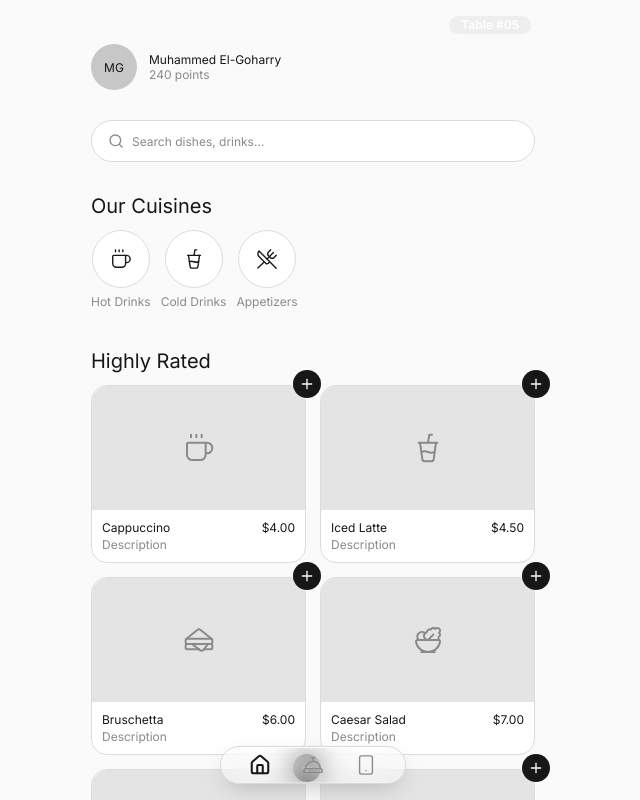
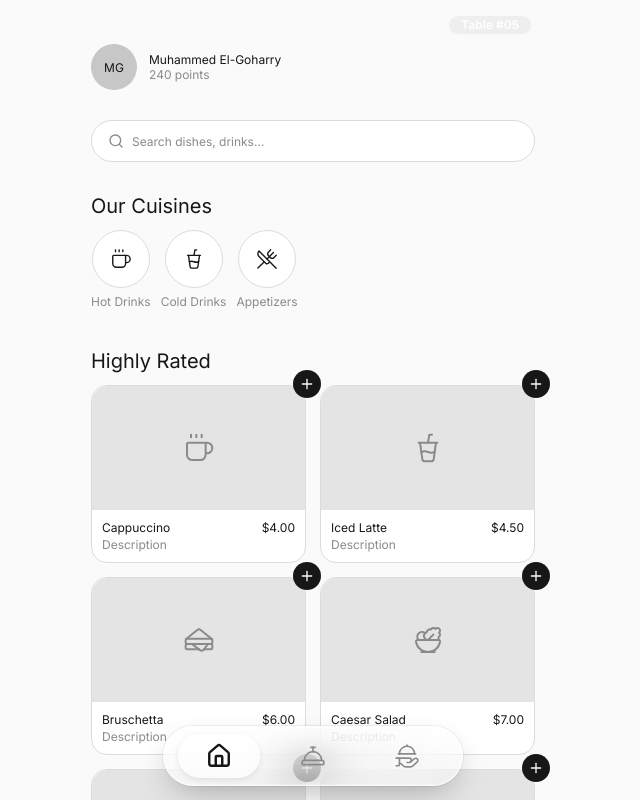
Before and after one commit to yusuftawfik/QR-Demo, a Next.js app: page / in a window 1280 px wide. Shown: the top 800 px of the page, without its empty margins (327-967 px from the left). Built offline with nearby package versions, Linux system fonts and the light colour scheme.

Commit message:
navbar changes

```diff
--- a/app/globals.css
+++ b/app/globals.css
@@ -84,7 +84,7 @@ a { color: inherit; }
 .stepper b { font-size: 12px; min-width: 12px; text-align: center; }
 .stepper-overlay { position: absolute; top: -16px; right: -16px; }
 
-.cart-bar { position: sticky; bottom: calc(70px + env(safe-area-inset-bottom, 0px)); margin-top: 20px; background: var(--ink); color: var(--bg); border-radius: 20px; padding: 14px 18px; display: flex; justify-content: space-between; align-items: center; text-decoration: none; font-weight: 400; font-size: 12px; box-shadow: 0 14px 28px -12px rgba(0,0,0,.35); transition: transform .15s ease; }
+.cart-bar { position: sticky; bottom: calc(96px + env(safe-area-inset-bottom, 0px)); margin-top: 20px; background: var(--ink); color: var(--bg); border-radius: 20px; padding: 14px 18px; display: flex; justify-content: space-between; align-items: center; text-decoration: none; font-weight: 400; font-size: 12px; box-shadow: 0 14px 28px -12px rgba(0,0,0,.35); transition: transform .15s ease; }
 .cart-bar:active { transform: scale(.97); }
 
 /* Floating glass pill (Figma Frames 87/88/89: 186x38, 24px radius, 1px
@@ -95,32 +95,40 @@ a { color: inherit; }
 .bottomnav {
   position: fixed;
   left: 50%;
-  bottom: calc(16px + env(safe-area-inset-bottom, 0px));
+  bottom: calc(14px + env(safe-area-inset-bottom, 0px));
   transform: translateX(-50%);
   z-index: 50;
   display: flex;
   align-items: center;
-  justify-content: space-between;
-  gap: 12px;
-  width: 186px;
-  height: 38px;
-  padding: 0 18px;
-  border: 1px solid #d9d9d9;
-  border-radius: 24px;
-  background: rgba(255, 255, 255, 0.35);
-  -webkit-backdrop-filter: blur(14px) saturate(160%);
-  backdrop-filter: blur(14px) saturate(160%);
+  justify-content: space-around;
+  /* Sized up from the Figma 186x38 so the tap targets are thumb-friendly on
+     phones; the width shrinks to fit narrow screens and caps on wider ones. */
+  width: min(300px, calc(100vw - 40px));
+  height: 60px;
+  padding: 0 8px;
+  border: 1px solid rgba(255, 255, 255, 0.65);
+  border-radius: var(--r-pill);
+  background: linear-gradient(135deg, rgba(255, 255, 255, 0.55) 0%, rgba(255, 255, 255, 0.18) 100%);
+  -webkit-backdrop-filter: blur(24px) saturate(180%);
+  backdrop-filter: blur(24px) saturate(180%);
   box-shadow:
-    inset 0 1px 0 rgba(255, 255, 255, 0.85),
-    inset 0 -1px 0 rgba(255, 255, 255, 0.25),
-    0 8px 24px -8px rgba(0, 0, 0, 0.25);
+    0 0 0 1px rgba(0, 0, 0, 0.06), /* hairline outer edge so the glass reads on a light page */
+    inset 0 1px 1px rgba(255, 255, 255, 0.9),
+    inset 0 -1px 1px rgba(255, 255, 255, 0.3),
+    inset 0 0 18px rgba(255, 255, 255, 0.25),
+    0 12px 32px -10px rgba(0, 0, 0, 0.3);
 }
-.navlink { background: none; border: none; text-decoration: none; display: flex; align-items: center; justify-content: center; width: 42px; height: 31px; color: var(--ink-soft); position: relative; transition: color .15s ease, transform .15s ease; outline: none; -webkit-tap-highlight-color: transparent; }
+/* Specular sheen across the top half of the pill. */
+.bottomnav::before { content: ''; position: absolute; inset: 0; border-radius: inherit; background: linear-gradient(180deg, rgba(255, 255, 255, 0.5) 0%, rgba(255, 255, 255, 0) 50%); pointer-events: none; }
+.navlink { flex: 1; min-width: 48px; height: 100%; background: none; border: none; text-decoration: none; display: flex; align-items: center; justify-content: center; color: var(--ink-soft); position: relative; isolation: isolate; transition: color .15s ease, transform .15s ease; outline: none; -webkit-tap-highlight-color: transparent; }
 .navlink:focus,
 .navlink:focus-visible { outline: none; box-shadow: none; }
 .navlink:active { transform: scale(.9); }
 .navlink.active { color: var(--ink); }
-.badge { position: absolute; top: -4px; right: -2px; background: var(--ink); color: var(--bg); font-size: 9px; font-weight: 400; border-radius: 10px; min-width: 15px; height: 15px; display: flex; align-items: center; justify-content: center; padding: 0 3px; }
+/* Active tab sits on its own little frosted chip. */
+.navlink::before { content: ''; position: absolute; inset: 7px 6px; z-index: -1; border-radius: var(--r-pill); background: rgba(255, 255, 255, 0); transition: background .2s ease, box-shadow .2s ease; }
+.navlink.active::before { background: rgba(255, 255, 255, 0.6); box-shadow: inset 0 1px 1px rgba(255, 255, 255, 0.9), 0 2px 8px -2px rgba(0, 0, 0, 0.15); }
+.badge { position: absolute; top: 8px; right: calc(50% - 22px); background: var(--ink); color: var(--bg); font-size: 11px; font-weight: 400; border-radius: 10px; min-width: 18px; height: 18px; display: flex; align-items: center; justify-content: center; padding: 0 4px; }
 /* Browsers without backdrop-filter get a more opaque fill so icons stay legible. */
 @supports not ((backdrop-filter: blur(1px)) or (-webkit-backdrop-filter: blur(1px))) {
   .bottomnav { background: rgba(255, 255, 255, 0.92); }
--- a/components/BottomNav.js
+++ b/components/BottomNav.js
@@ -3,7 +3,7 @@
 import { useEffect, useState } from 'react';
 import Link from 'next/link';
 import { usePathname } from 'next/navigation';
-import { Home, ConciergeBell, Smartphone } from 'lucide-react';
+import { Home, ConciergeBell, HandPlatter } from 'lucide-react';
 import { useCart } from './CartContext';
 import { categories } from '@/lib/menu-data';
 
@@ -51,7 +51,7 @@ export default function BottomNav() {
   const tabs = [
     { key: 'home', href: '/', label: 'Home', Icon: Home },
     { key: 'menu', href: `/menu/${lastCategory}`, label: 'Menu', Icon: ConciergeBell },
-    { key: 'order', href: '/cart', label: 'Your order', Icon: Smartphone },
+    { key: 'order', href: '/cart', label: 'Your order', Icon: HandPlatter },
   ];
 
   return (
@@ -66,7 +66,7 @@ export default function BottomNav() {
             aria-label={label}
             aria-current={isActive ? 'page' : undefined}
           >
-            <Icon size={22} strokeWidth={isActive ? 2.25 : 1.5} />
+            <Icon size={26} strokeWidth={isActive ? 2.25 : 1.5} />
             {key === 'order' && count > 0 && <span className="badge">{count}</span>}
           </Link>
         );
--- a/components/PageTransition.js
+++ b/components/PageTransition.js
@@ -1,31 +1,35 @@
 'use client';
 
-import { AnimatePresence, motion } from 'motion/react';
+import { useEffect, useRef } from 'react';
+import { motion, useReducedMotion } from 'motion/react';
 import { usePathname } from 'next/navigation';
 
-const variants = {
-  initial: { opacity: 0, y: 8 },
-  animate: { opacity: 1, y: 0 },
-  exit: { opacity: 0, y: -8 },
-};
-
-// Wraps route content so navigating between pages cross-fades with a small
-// vertical drift instead of an abrupt swap. Kept short and subtle on purpose.
+// Route content fades in with a tiny lift when the page changes.
+//
+// This is deliberately enter-only. The previous version used
+// <AnimatePresence mode="wait"> with an exit animation, which fights the
+// App Router: by the time the exit runs, `children` is already the NEW page,
+// so the new page appeared instantly, faded back out, then faded in again
+// (and the exit + enter ran back to back, ~440ms of dead time). Swapping
+// immediately and animating the new page in feels like one quick motion.
 export default function PageTransition({ children }) {
   const pathname = usePathname();
+  const reduceMotion = useReducedMotion();
+
+  // Don't animate the very first paint (it would flash blank before hydration).
+  const firstRender = useRef(true);
+  useEffect(() => {
+    firstRender.current = false;
+  }, []);
 
   return (
-    <AnimatePresence mode="wait" initial={false}>
-      <motion.div
-        key={pathname}
-        variants={variants}
-        initial="initial"
-        animate="animate"
-        exit="exit"
-        transition={{ duration: 0.22, ease: [0.22, 1, 0.36, 1] }}
-      >
-        {children}
-      </motion.div>
-    </AnimatePresence>
+    <motion.div
+      key={pathname}
+      initial={firstRender.current ? false : { opacity: 0, y: reduceMotion ? 0 : 6 }}
+      animate={{ opacity: 1, y: 0 }}
+      transition={{ duration: 0.2, ease: [0.22, 1, 0.36, 1] }}
+    >
+      {children}
+    </motion.div>
   );
 }
--- a/components/Reveal.js
+++ b/components/Reveal.js
@@ -2,17 +2,22 @@
 
 import { motion } from 'motion/react';
 
-// Wraps a single grid item (a DishCard) so it fades/lifts in as it enters
-// the viewport while scrolling. Left as a plain wrapper — rather than
-// animating DishCard's own root element — so its CSS `:active` press effect
-// isn't fought by an inline transform left behind by the animation.
-export default function Reveal({ children, index = 0 }) {
+// Wraps a single grid item (a DishCard) so it fades/lifts in as it scrolls
+// into view. Left as a plain wrapper — rather than animating DishCard's own
+// root element — so its CSS `:active` press effect isn't fought by an inline
+// transform left behind by the animation.
+//
+// No per-card stagger delay: the whole page already fades in on navigation
+// (see PageTransition), and staggering the first row on top of that made the
+// arrival feel layered and slow. `index` is still accepted so callers don't
+// need to change.
+export default function Reveal({ children }) {
   return (
     <motion.div
-      initial={{ opacity: 0, y: 10 }}
+      initial={{ opacity: 0, y: 8 }}
       whileInView={{ opacity: 1, y: 0 }}
       viewport={{ once: true, margin: '-40px' }}
-      transition={{ duration: 0.35, ease: [0.22, 1, 0.36, 1], delay: Math.min(index * 0.04, 0.2) }}
+      transition={{ duration: 0.3, ease: [0.22, 1, 0.36, 1] }}
     >
       {children}
     </motion.div>
```
Also changed, not shown: lib/menu-data.js.
